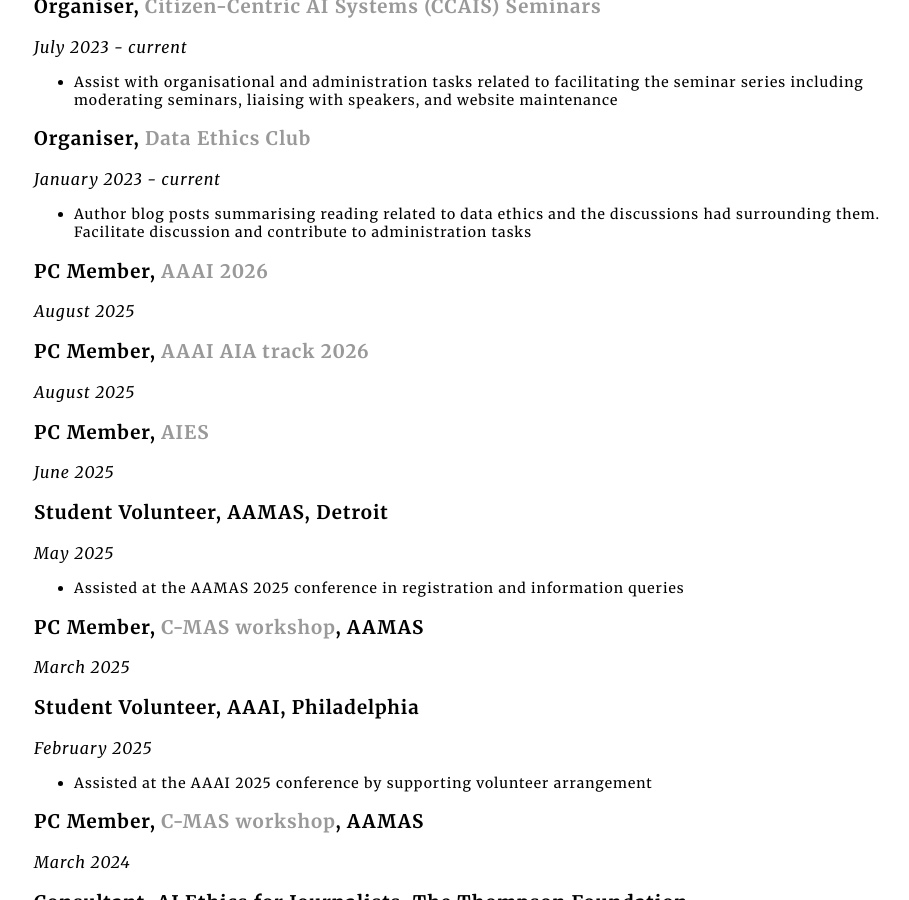
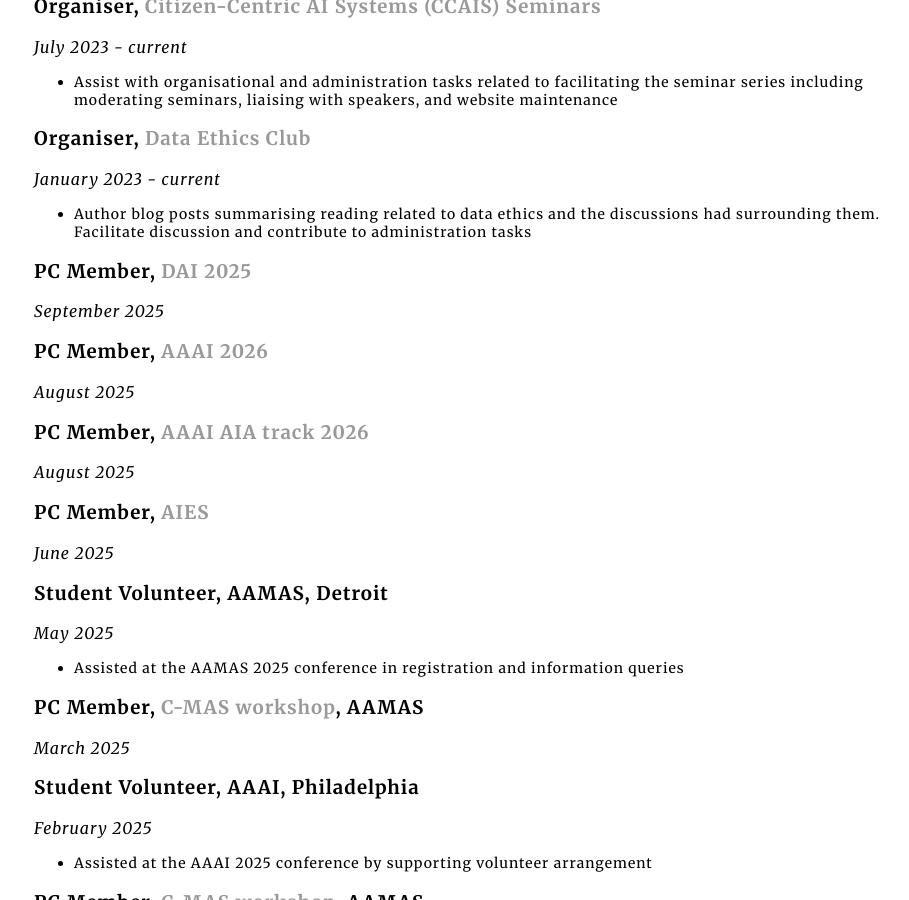
Before and after one commit to jessica-woodgate/jessica-woodgate.github.io, a Jekyll site: the page built from docs/cv/index.html, in a window 1280 px wide and 900 px high, scrolled down 3888 px. Shown: the whole window, without its empty margins (158-1067 px from the left). Built offline with Jekyll 4.4.1, drawn with Linux system fonts in a browser that asks for light colours.

Commit message:
dai pc cv

```diff
--- a/docs/cv/index.html
+++ b/docs/cv/index.html
@@ -173,6 +173,9 @@
 						<li>Author blog posts summarising reading related to data ethics and the discussions had surrounding them. Facilitate discussion and contribute to administration tasks</li>
 					</ul>
 
+					<h3>PC Member, <a href="https://adai.ai/dai/2025/index.html">DAI 2025</a></h3>
+					<i class="dates">September 2025</i>
+
 					<h3>PC Member, <a href="https://aaai.org/conference/aaai/aaai-25/">AAAI 2026</a></h3>
 					<i class="dates">August 2025</i>
 
```
